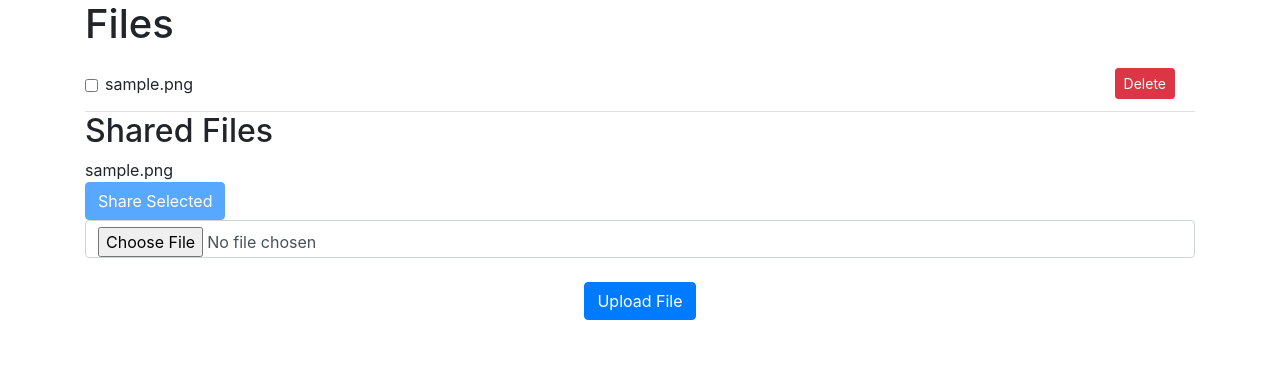
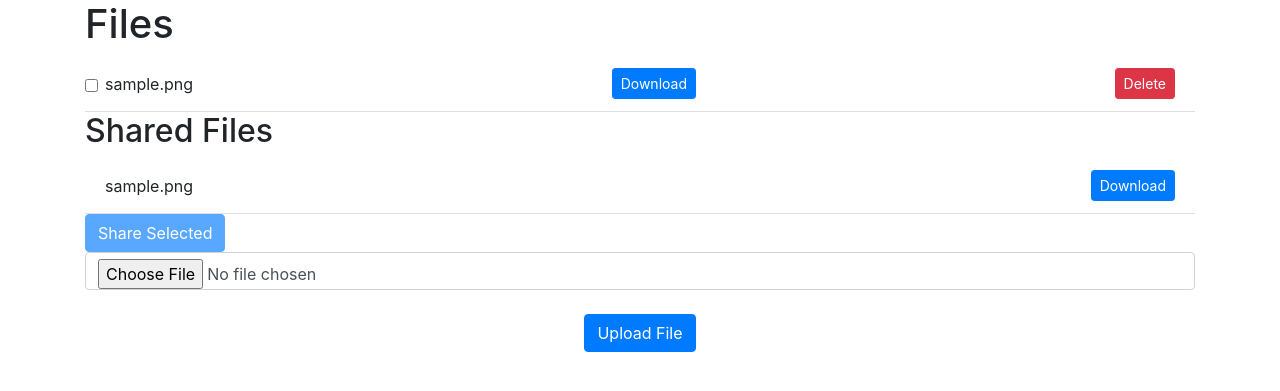
Before and after one commit to alexKokk/FileManagmentApp, a Flask app: page / in a window 1280 px wide. Shown: the part 56-447 px from the top of the page. Run offline with Flask 3, Linux system fonts and the light colour scheme; a user stored in the database is signed in; tables that the repository leaves empty hold one stand-in row (values such as "Sample post"); some libraries are stand-ins or nearby versions.

Commit message:
added download file mechanism

```diff
--- a/website/templates/home.html
+++ b/website/templates/home.html
@@ -8,6 +8,7 @@
   <li class="list-group-item d-flex justify-content-between align-items-center">
     <input type="checkbox" class="form-check-input mr-2" id="file_{{ file.id }}" value="{{ file.id }}" onchange="updateSelectedFiles()">
     {{ file.filename }}
+    <a href="{{ url_for('views.download_file', filename=file.filename) }}" class="btn btn-primary btn-sm" download>Download</a>
     <button type="button" class="btn btn-danger btn-sm" onclick="deleteFile({{ file.id }})">
       Delete
     </button>
@@ -18,7 +19,9 @@
 <h2>Shared Files</h2>
 <ul class="list-group list-group-flush" id="shared-files">
   {% for file in shared_files %}
+  <li class="list-group-item d-flex justify-content-between align-items-center">
   <span class="text">{{ file.filename }}</span>
+  <a href="{{ url_for('views.download_file', filename=file.filename) }}" class="btn btn-primary btn-sm" download>Download</a>
   </li>
   {% endfor %}
 </ul>
--- a/website/views.py
+++ b/website/views.py
@@ -150,3 +150,20 @@ def share_file():
       db.session.rollback()  # Rollback database changes on error
       flash(f'An error occurred while sharing files: {str(e)}', 'error')
       return redirect(url_for('views.select_users'))  # Redirect back to the user selection page
+
+@views.route('/download-file/<filename>')
+def download_file(filename):
+  user_id = current_user.id  # Assuming you have a current_user object available
+  # Construct user-specific filepath based on uploaded filename
+  filepath = os.path.join(current_app.config['UPLOAD_FOLDER'], str(user_id), filename)
+
+  if os.path.isfile(filepath):  # Check if file exists
+    with open(filepath, 'rb') as file:
+      file_data = file.read()
+      response = make_response(file_data)
+      response.headers['Content-Disposition'] = f'attachment; filename={filename}'
+      response.headers['Content-Type'] = 'application/octet-stream'
+      return response
+  else:
+    flash('File not found!', 'error')
+    return redirect(url_for('home'))  # Redirect back to the home page
```
